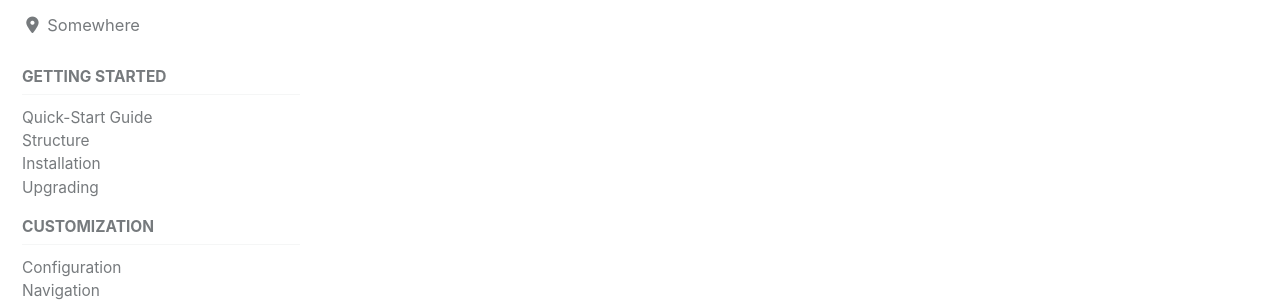
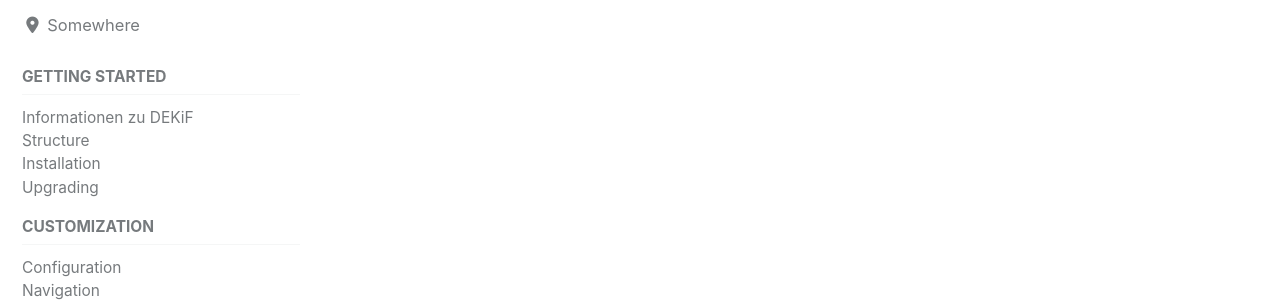
Before and after one commit to MalteHueckstaedt/Chernoff_Face, a Jekyll site: the page built from index.html, in a window 1280 px wide. Shown: the part 187-488 px from the top of the page. Built offline with Jekyll 4.4.1, drawn with Linux system fonts in a browser that asks for light colours; cached includes are drawn as plain includes; nearby versions of some CDN libraries; the list of posts is cut into pages by our own code.

Commit message:
4. Versuch mit DEKiF-Ersetzung

```diff
--- a/_data/navigation.yml
+++ b/_data/navigation.yml
@@ -14,8 +14,8 @@
 docs:
   - title: Getting Started
     children:
-      - title: "Quick-Start Guide"
-        url: /_pages/about/
+      - title: "Informationen zu DEKiF"
+        url: /_pages/InfoDEKiF/
       - title: "Structure"
         url: /docs/structure/
       - title: "Installation"
--- a/_pages/about.md
+++ b/_pages/InfoDEKiF.md
@@ -1,10 +1,10 @@
 ---
-title: "About"
+title: "Informationen zu DEKiF"
 excerpt: "Test zur Testung"
 last_modified_at: 2019-08-27T15:45:54-04:00
 ---
 
-About
+
 This is the reload of the existing site. Initially all articles were written in Russian language but I was seeing traffic coming from other countries, so it was decided to re-brand the site into the international language that can be read by any developer or system engineer. The original site was running with WordPress CMS that is outside of my interests today, so there is no cense to pay $$ every month for cloud server with php, nginx and mysql that is required to run WordPress.
 
 The decision was taken towards jekyll content management system. All posts in this blog are available in the internet, so I don't see any risks sharing the source via github.com
```
Also changed, not shown: 1 other file.
